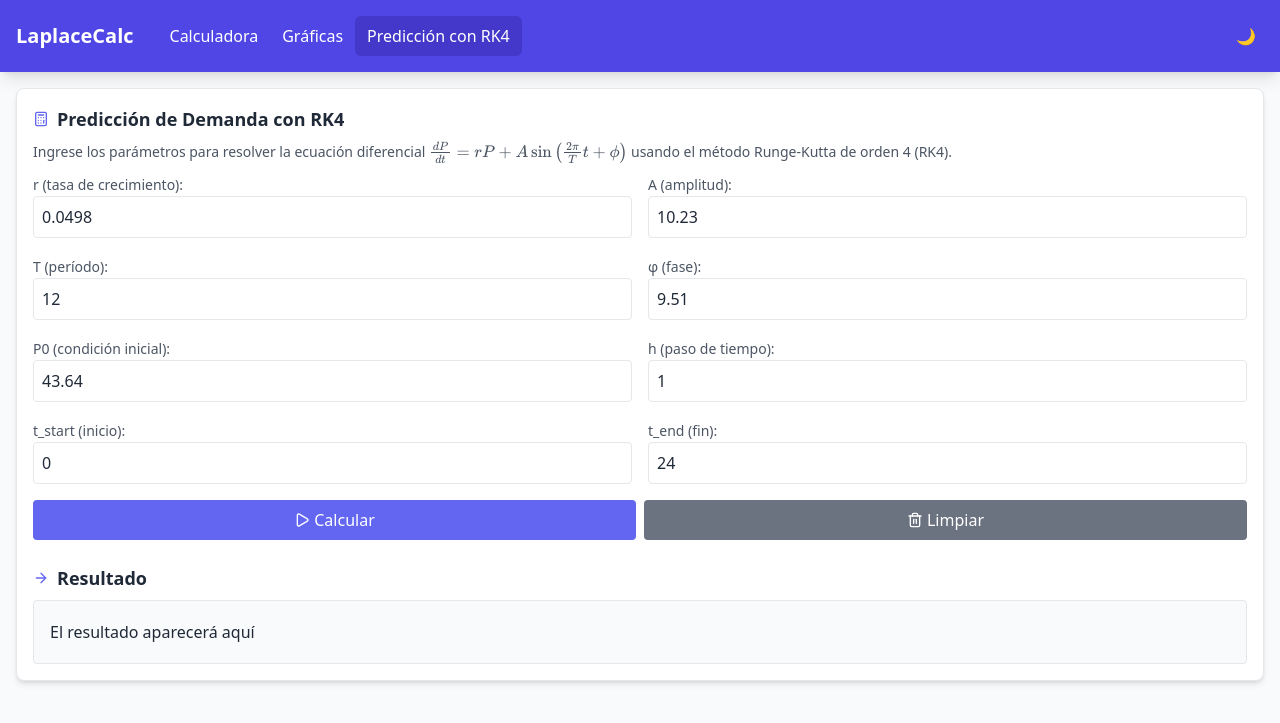
After one commit to LUISGERARDO11/PRYCALCULADORA, a Django app: page /rk4/ in a window 1280 px wide. The commit adds this page. Shown: the top 723 px of the page. Run offline with Django 5.2, Linux system fonts and the light colour scheme; style sheets or scripts are compiled from the project's sources.

Commit message:
calculadora lista

```diff
--- a/laplace_calculator/templates/laplace_calculator/base.html
+++ b/laplace_calculator/templates/laplace_calculator/base.html
@@ -43,6 +43,7 @@
             <div class="font-bold text-xl mr-6">LaplaceCalc</div>
             <a href="{% url 'laplace_calculator:calculator' %}" class="px-3 py-2 rounded-md hover:bg-indigo-700 dark:hover:bg-gray-700 {% if request.path == '/calculator/' %}bg-indigo-700 dark:bg-gray-700{% endif %}">Calculadora</a>
             <a href="{% url 'laplace_calculator:graph' %}" class="px-3 py-2 rounded-md hover:bg-indigo-700 dark:hover:bg-gray-700 {% if request.path == '/graph/' %}bg-indigo-700 dark:bg-gray-700{% endif %}">Gráficas</a>
+            <a href="{% url 'laplace_calculator:rk4' %}" class="px-3 py-2 rounded-md hover:bg-indigo-700 dark:hover:bg-gray-700 {% if request.path == '/rk4/' %}bg-indigo-700 dark:bg-gray-700{% endif %}">Predicción con RK4</a>
             <button id="dark-mode-toggle" class="ml-auto p-2 rounded-full hover:bg-indigo-700 dark:hover:bg-gray-700">
                 <span id="dark-mode-icon">🌙</span>
             </button>
--- /dev/null
+++ b/laplace_calculator/templates/laplace_calculator/rk4.html
@@ -0,0 +1,129 @@
+{% extends 'laplace_calculator/base.html' %}
+{% block content %}
+<div class="flex gap-6">
+    <!-- Panel de entrada (RK4) -->
+    <div class="w-full bg-white rounded-lg shadow-md border border-gray-200 p-4 dark:bg-gray-800 dark:border-gray-700">
+        <h2 class="text-lg font-bold mb-2 dark:text-white flex items-center">
+            <i data-lucide="calculator" class="w-4 h-4 mr-2 text-indigo-500 dark:text-indigo-400"></i>
+            Predicción de Demanda con RK4
+        </h2>
+        <p class="text-sm text-gray-600 dark:text-gray-400 mb-2">
+            Ingrese los parámetros para resolver la ecuación diferencial \( \frac{dP}{dt} = rP + A\sin\left(\frac{2\pi}{T}t + \phi\right) \) usando el método Runge-Kutta de orden 4 (RK4).
+        </p>
+        <form method="post" id="rk4-form" class="mb-6">
+            {% csrf_token %}
+            <div class="grid grid-cols-2 gap-4 mb-4">
+                <div>
+                    <label class="text-sm text-gray-600 dark:text-gray-400">r (tasa de crecimiento):</label>
+                    <input type="text" name="r" value="{{ r }}" class="w-full p-2 rounded border dark:bg-gray-700 dark:text-white" placeholder="Ej: 0.0498">
+                </div>
+                <div>
+                    <label class="text-sm text-gray-600 dark:text-gray-400">A (amplitud):</label>
+                    <input type="text" name="A" value="{{ A }}" class="w-full p-2 rounded border dark:bg-gray-700 dark:text-white" placeholder="Ej: 10.23">
+                </div>
+                <div>
+                    <label class="text-sm text-gray-600 dark:text-gray-400">T (período):</label>
+                    <input type="text" name="T" value="{{ T }}" class="w-full p-2 rounded border dark:bg-gray-700 dark:text-white" placeholder="Ej: 12">
+                </div>
+                <div>
+                    <label class="text-sm text-gray-600 dark:text-gray-400">φ (fase):</label>
+                    <input type="text" name="phi" value="{{ phi }}" class="w-full p-2 rounded border dark:bg-gray-700 dark:text-white" placeholder="Ej: 9.51">
+                </div>
+                <div>
+                    <label class="text-sm text-gray-600 dark:text-gray-400">P0 (condición inicial):</label>
+                    <input type="text" name="P0" value="{{ P0 }}" class="w-full p-2 rounded border dark:bg-gray-700 dark:text-white" placeholder="Ej: 43.64">
+                </div>
+                <div>
+                    <label class="text-sm text-gray-600 dark:text-gray-400">h (paso de tiempo):</label>
+                    <input type="text" name="h" value="{{ h }}" class="w-full p-2 rounded border dark:bg-gray-700 dark:text-white" placeholder="Ej: 1">
+                </div>
+                <div>
+                    <label class="text-sm text-gray-600 dark:text-gray-400">t_start (inicio):</label>
+                    <input type="text" name="t_start" value="{{ t_start }}" class="w-full p-2 rounded border dark:bg-gray-700 dark:text-white" placeholder="Ej: 0">
+                </div>
+                <div>
+                    <label class="text-sm text-gray-600 dark:text-gray-400">t_end (fin):</label>
+                    <input type="text" name="t_end" value="{{ t_end }}" class="w-full p-2 rounded border dark:bg-gray-700 dark:text-white" placeholder="Ej: 24">
+                </div>
+            </div>
+            {% if error %}
+                <p class="text-red-500 mt-2 dark:text-red-400">{{ error }}</p>
+            {% endif %}
+            <div class="grid grid-cols-2 gap-2 mt-4">
+                <button type="submit" class="bg-indigo-500 text-white p-2 rounded hover:bg-indigo-600 dark:bg-indigo-600 dark:hover:bg-indigo-700 flex items-center justify-center">
+                    <i data-lucide="play" class="w-4 h-4 mr-1"></i>
+                    Calcular
+                </button>
+                <button type="button" id="clear-button" class="bg-gray-500 text-white p-2 rounded hover:bg-gray-600 dark:bg-gray-600 dark:hover:bg-gray-700 flex items-center justify-center">
+                    <i data-lucide="trash-2" class="w-4 h-4 mr-1"></i>
+                    Limpiar
+                </button>
+            </div>
+        </form>
+        <h2 class="text-lg font-bold mb-2 dark:text-white flex items-center">
+            <i data-lucide="arrow-right" class="w-4 h-4 mr-2 text-indigo-500 dark:text-indigo-400"></i>
+            Resultado
+        </h2>
+        <div class="p-4 bg-gray-50 border border-gray-200 rounded min-h-16 flex items-center dark:bg-gray-700 dark:border-gray-600">
+            <span class="dark:text-gray-300 flex-grow" id="result-text">
+                {% if result %}
+                    $$ {{ result|safe }} $$
+                {% else %}
+                    El resultado aparecerá aquí
+                {% endif %}
+            </span>
+            {% if result %}
+                <button id="copy-button" class="ml-auto p-1 rounded hover:bg-gray-100 dark:hover:bg-gray-700 transition-colors duration-200" title="Copiar al portapapeles">
+                    <i data-lucide="copy" class="w-4 h-4 text-gray-500 dark:text-gray-400"></i>
+                </button>
+            {% endif %}
+        </div>
+        <!-- Detalles del cálculo -->
+        {% if steps %}
+        <div class="mt-6">
+            <h2 class="text-lg font-bold mb-2 dark:text-white flex items-center">
+                <i data-lucide="settings" class="w-4 h-4 mr-2 text-indigo-500 dark:text-indigo-400"></i>
+                Detalles del cálculo
+            </h2>
+            <div class="p-4 bg-gray-50 border border-gray-200 rounded dark:bg-gray-700 dark:border-gray-600">
+                <!-- Paso 1: Ecuación ingresada -->
+                <div class="p-3 mb-2 rounded bg-white dark:bg-gray-800">
+                    <p class="font-medium mb-2 dark:text-gray-300">Paso 1: Ecuación ingresada</p>
+                    {% for step in steps.step1 %}
+                        <p class="text-sm text-gray-600 dark:text-gray-400 mb-1">\( {{ step|safe }} \)</p>
+                    {% endfor %}
+                </div>
+                <!-- Paso 2: Tipo de ecuación -->
+                {% if steps.step2 %}
+                <div class="p-3 mb-2 rounded bg-white dark:bg-gray-800">
+                    <p class="font-medium mb-2 dark:text-gray-300">Paso 2: Tipo de ecuación</p>
+                    <p class="text-sm text-gray-600 dark:text-gray-400">\( {{ steps.step2|safe }} \)</p>
+                </div>
+                {% endif %}
+                <!-- Paso 3: Método utilizado -->
+                <div class="p-3 mb-2 rounded bg-white dark:bg-gray-800">
+                    <p class="font-medium mb-2 dark:text-gray-300">Paso 3: Método utilizado</p>
+                    {% for step in steps.step3 %}
+                        <p class="text-sm text-gray-600 dark:text-gray-400 mb-1">\( {{ step|safe }} \)</p>
+                    {% endfor %}
+                </div>
+                <!-- Paso 4: Resolución paso a paso -->
+                <div class="p-3 mb-2 rounded bg-white dark:bg-gray-800">
+                    <p class="font-medium mb-2 dark:text-gray-300">Paso 4: Resolución paso a paso</p>
+                    {% for step in steps.step4 %}
+                        <p class="text-sm text-gray-600 dark:text-gray-400 mb-1">\( {{ step|safe }} \)</p>
+                    {% endfor %}
+                </div>
+                <!-- Paso 5: Solución final -->
+                {% if steps.step5 %}
+                <div class="p-3 rounded bg-white dark:bg-gray-800">
+                    <p class="font-medium mb-2 dark:text-gray-300">Paso 5: Solución final</p>
+                    <p class="text-sm text-gray-600 dark:text-gray-400">\( {{ steps.step5|safe }} \)</p>
+                </div>
+                {% endif %}
+            </div>
+        </div>
+        {% endif %}
+    </div>
+</div>
+{% endblock %}
--- a/laplace_calculator/urls.py
+++ b/laplace_calculator/urls.py
@@ -5,4 +5,5 @@ app_name = 'laplace_calculator'
 urlpatterns = [
     path('', views.calculator, name='calculator'),  # Modo calculadora
     path('graph/', views.graph, name='graph'),      # Modo solo gráficas
+    path('rk4/', views.rk4, name='rk4'),  # Nueva ruta para RK4
 ]
--- a/laplace_calculator/views.py
+++ b/laplace_calculator/views.py
@@ -5,7 +5,8 @@ from sympy import lambdify, symbols
 import sympy as sp
 from sympy.parsing.sympy_parser import parse_expr, standard_transformations, implicit_multiplication_application, convert_xor
 from .calculations.laplace import preprocess_input, direct_laplace, inverse_laplace
-from .calculations.differential_equation import solve_differential_equation  # Nueva importación
+from .calculations.differential_equation import solve_differential_equation
+from .calculations.rk4 import solve_with_rk4  # Nueva importación para RK4
 
 def calculator(request):
     context = {
@@ -52,7 +53,7 @@ def calculator(request):
                     result, steps = solve_differential_equation(input_function)
                     context['result'] = result
                     context['steps'] = steps
-                    context['plot_data'] = None  # No generamos gráfica para ecuaciones diferenciales por ahora
+                    context['plot_data'] = None  # No generamos gráfica para ecuaciones diferenciales
                 else:
                     # Preprocesar la entrada
                     processed_input = preprocess_input(input_function)
@@ -199,3 +200,64 @@ def graph(request):
                 context['error'] = f'Error al graficar: {str(e)}'
 
     return render(request, 'laplace_calculator/graph.html', context)
+
+def rk4(request):
+    """
+    Vista para resolver ecuaciones diferenciales usando el método RK4.
+    """
+    context = {
+        'result': '',
+        'steps': None,
+        'error': '',
+        'mode': 'rk4',
+        'r': 0.0498,  # Ajustado según MATLAB
+        'A': 10.23,   # Ajustado según MATLAB
+        'T': 12,
+        'phi': 9.51,  # Ajustado según MATLAB
+        'P0': 43.64,
+        'h': 1,
+        't_start': 0,
+        't_end': 24,
+    }
+
+    if request.method == 'POST':
+        try:
+            r = float(request.POST.get('r', 0.0498))
+            A = float(request.POST.get('A', 10.23))
+            T = float(request.POST.get('T', 12))
+            phi = float(request.POST.get('phi', 9.51))
+            P0 = float(request.POST.get('P0', 43.64))
+            h = float(request.POST.get('h', 1))
+            t_start = float(request.POST.get('t_start', 0))
+            t_end = float(request.POST.get('t_end', 24))
+        except ValueError as e:
+            context['error'] = 'Por favor, ingrese valores numéricos válidos para los parámetros.'
+            return render(request, 'laplace_calculator/rk4.html', context)
+
+        context['r'] = r
+        context['A'] = A
+        context['T'] = T
+        context['phi'] = phi
+        context['P0'] = P0
+        context['h'] = h
+        context['t_start'] = t_start
+        context['t_end'] = t_end
+
+        if h <= 0:
+            context['error'] = 'El paso de tiempo (h) debe ser mayor que 0.'
+        elif t_end <= t_start:
+            context['error'] = 'El tiempo final debe ser mayor que el tiempo inicial.'
+        elif T == 0:
+            context['error'] = 'El período (T) no puede ser 0.'
+        else:
+            try:
+                P_values, t_values, steps, quarterly_values, total_2025 = solve_with_rk4(r, A, T, phi, P0, t_start, t_end, h)
+                if P_values is None:
+                    context['error'] = 'Error al resolver la ecuación con RK4.'
+                else:
+                    context['result'] = f"\\text{{Demanda total estimada para 2025: }} {total_2025:.2f} \\text{{ unidades}}"
+                    context['steps'] = steps
+            except Exception as e:
+                context['error'] = f'Error al resolver con RK4: {str(e)}'
+
+    return render(request, 'laplace_calculator/rk4.html', context)
```
Also changed, not shown: laplace_calculator/calculations/rk4.py (added, +87 -0 lines).
